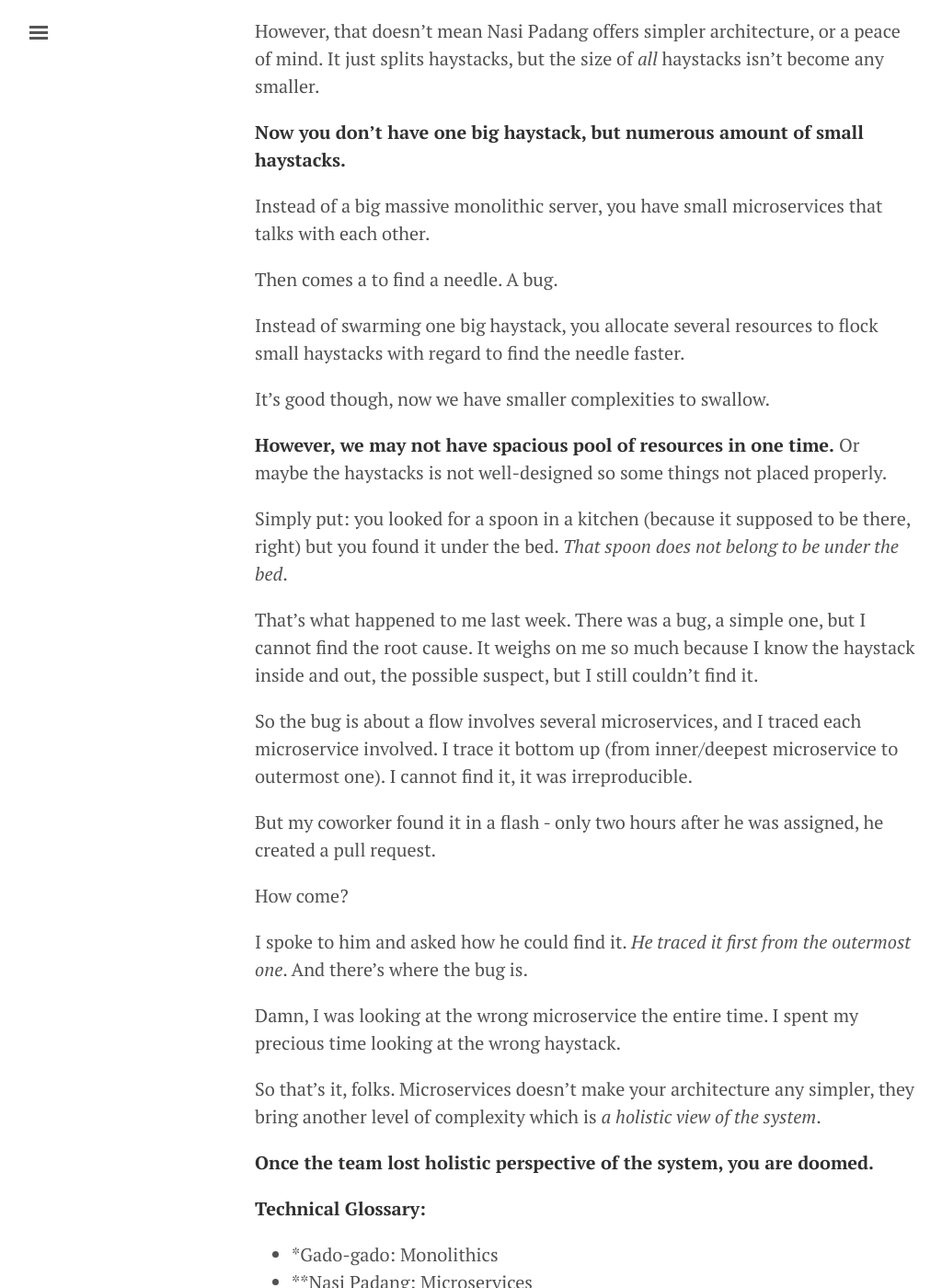
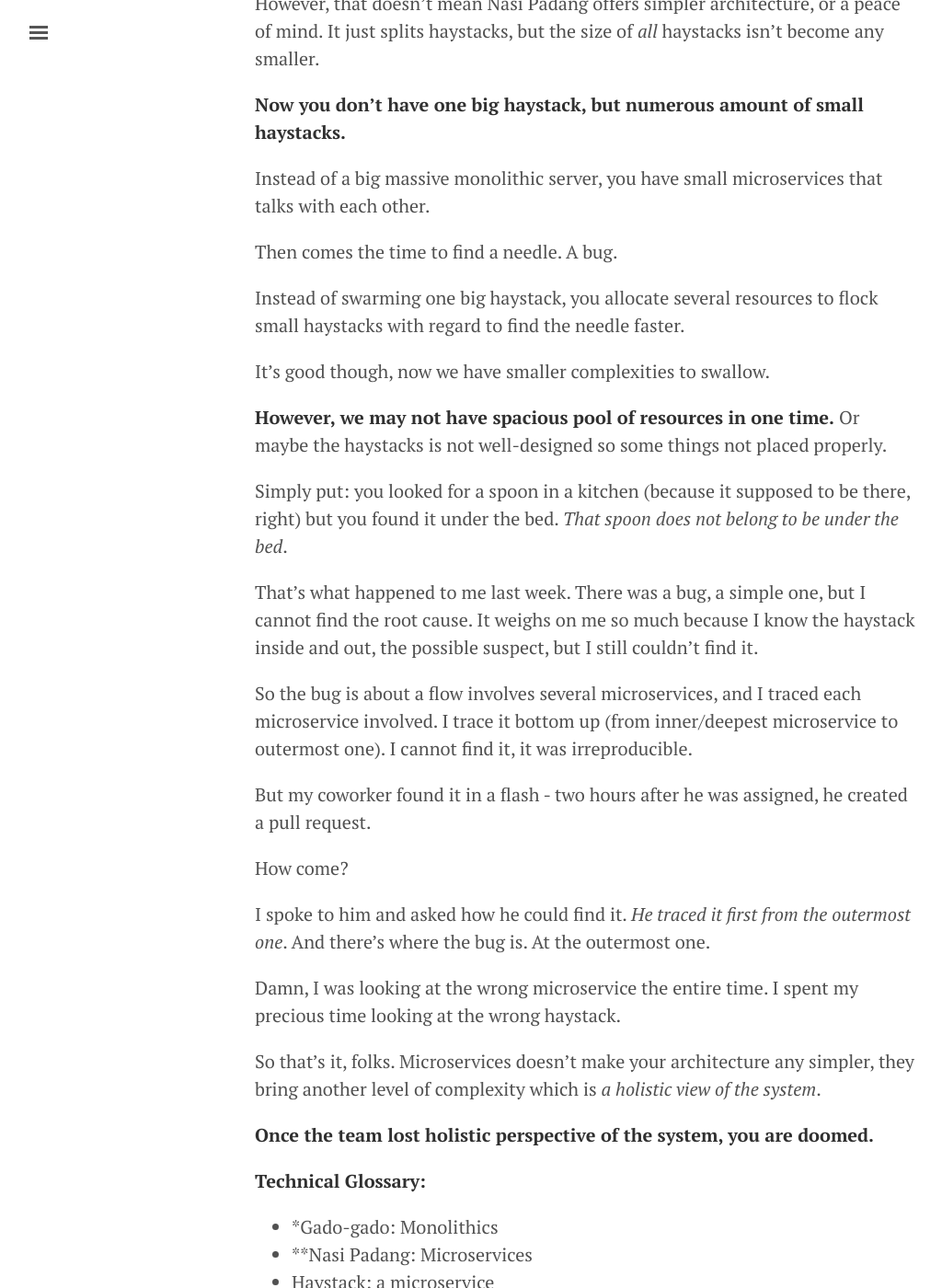
Before and after one commit to ronaatxendit/martabacc.github.io, a Jekyll site: the page built from _posts/2020-1-27-the-right-haystack.md, in a window 1280 px wide and 1400 px high, scrolled down 543 px. Shown: the whole window at 92% size, without its empty margins (3-1027 px from the left). Built offline with Jekyll 4.4.1, drawn with Linux system fonts in a browser that asks for light colours; some of the changed text lies outside the part shown.

Commit message:
add(the-right-haystack): fix grammar

```diff
--- a/_posts/2020-1-27-the-right-haystack.md
+++ b/_posts/2020-1-27-the-right-haystack.md
@@ -16,7 +16,7 @@
 
 Instead of a big massive monolithic server, you have small microservices that talks with each other.
 
-Then comes a to find a needle. A bug.
+Then comes the time to find a needle. A bug.
 
 Instead of swarming one big haystack, you allocate several resources to flock small haystacks with regard to find the needle faster.
 
@@ -30,11 +30,11 @@
 
 So the bug is about a flow involves several microservices, and I traced each microservice involved. I trace it bottom up (from inner/deepest microservice to outermost one). I cannot find it, it was irreproducible.
 
-But my coworker found it in a flash - only two hours after he was assigned, he created a pull request.
+But my coworker found it in a flash - two hours after he was assigned, he created a pull request.
 
 How come?
 
-I spoke to him and asked how he could find it. *He traced it first from the outermost one*. And there's where the bug is.
+I spoke to him and asked how he could find it. *He traced it first from the outermost one*. And there's where the bug is. At the outermost one.
 
 Damn, I was looking at the wrong microservice the entire time. I spent my precious time looking at the wrong haystack.
 
```
Also changed, not shown: other parts of _posts/2020-1-27-the-right-haystack.md (+1 -1 lines).
